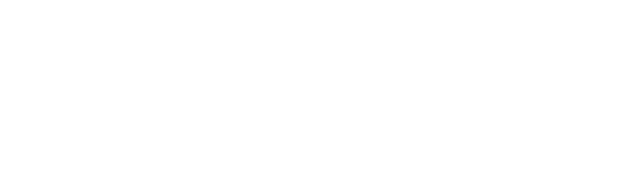
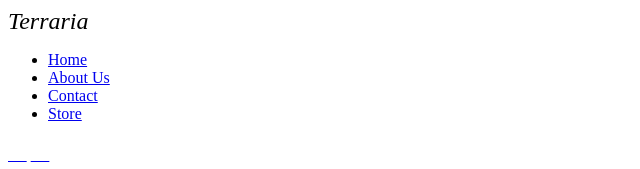
Before and after one commit to TanJinWen-NP/Asignment01, a plain HTML site: page landing-page.html in a window 1280 px wide. Shown: the whole page, without its empty margins (0-640 px from the left). Drawn offline with Linux system fonts and the light colour scheme.

Commit message:
Landing Page - HTML

```diff
--- a/landing-page.html
+++ b/landing-page.html
@@ -8,6 +8,23 @@
     <title>Terraria's Landing Page</title>
 </head>
 <body>
-
+    <!--Code For Navigation Bar (START) -->
+    <header>
+        <!--Terraria Logo (Text & Icon)-->
+        <i style="font-size:24px" id="terraria-logo" class="fa"><span>Terraria</span>&#xf06c;</i>
+        <!--Navigation Bar Text Options-->
+        <nav>
+            <ul class="navigation-bar">
+                <li><a href="landing-page.html" class="active">Home</a></li>
+                <li><a href="about-us.html">About Us</a></li>
+                <li><a href="contact.html">Contact</a></li>
+                <li><a href="store.html">Store</a></li>
+            </ul>
+        </nav>
+        <!--Navigation Bar Icon Options-->
+        <a href="#"><i style="font-size:24px" id="search-icon" class="fa">&#xf0c9;</i></a>
+        <a href="#"><i style="font-size:24px" id="cart-icon" class="fa">&#xf07a;</i></a>
+    </header>
+    <!--Code For Navigation Bar (END) -->
 </body>
 </html>
```
